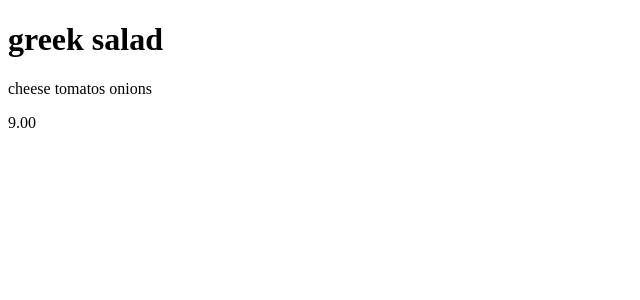
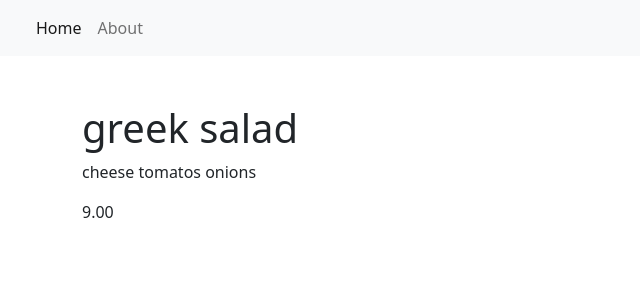
Before and after one commit to gstamb/restaurant-menu-django, a Django app: page /item/2/ in a window 1280 px wide. Shown: the top 300 px of the page, without its empty margins (0-640 px from the left). Run offline with Django 4.2, Linux system fonts and the light colour scheme; data comes from the database, SQL or seed files in the repository; some libraries are stand-ins or nearby versions.

Commit message:
Add template extention to html

```diff
--- a/restaurant_menu/urls.py
+++ b/restaurant_menu/urls.py
@@ -2,7 +2,7 @@ from django.urls import path
 from . import views
 
 urlpatterns = [
-    path('', views.MenuList.as_view(), name=''),
+    path('', views.MenuList.as_view(), name='home'),
     path('item/<int:pk>/', views.MenuItemDetail.as_view(), name='menu_item')
 
 ]
--- /dev/null
+++ b/templates/base.html
@@ -0,0 +1,38 @@
+<!DOCTYPE html>
+<html lang="en">
+    <head>
+        <meta charset="utf-8">
+        <meta name="viewport" content="width=device-width, initial-scale=1">
+        <link href="https://cdn.jsdelivr.net/npm/bootstrap@5.2.0-beta1/dist/css/bootstrap.min.css" rel="stylesheet" integrity="sha384-0evHe/X+R7YkIZDRvuzKMRqM+OrBnVFBL6DOitfPri4tjfHxaWutUpFmBp4vmVor" crossorigin="anonymous">
+        <title>Menu Products</title>
+    </head>
+    <body>
+        <nav class="navbar navbar-expand-lg bg-light">
+            <div class="container-fluid">
+                    <a class="navbar-brand" href="#"></a>
+
+                    <button class="navbar-toggler" type="button" data-bs-toggle="collapse" data-bs-target="#navbarNav" aria-controls="navbarNav" aria-expanded="false" aria-label="Toggle navigation">
+                         <span class="navbar-toggler-icon"></span>
+                    </button>
+                <div class="collapse navbar-collapse" id="navbarNav">
+                    <ul class="navbar-nav">
+                         <li class="nav-item">
+                            <a class="nav-link active" aria-current="page" href="{% url 'home' %}">Home</a>
+                        </li>
+                        <li class="nav-item">
+                            <a class="nav-link" aria-current="page" href="{% url 'home' %}">About</a>
+                        </li>
+                    </ul>
+                </div>
+            </div>
+        </nav>
+
+        {% block content %}
+        {% endblock content %}
+
+<!-- JavaScript Bundle with Popper -->
+             <script src="https://code.jquery.com/jquery-2.1.3.min.js"></script>
+        <script src="https://cdn.jsdelivr.net/npm/bootstrap@5.2.0-beta1/dist/js/bootstrap.bundle.min.js" integrity="sha384-pprn3073KE6tl6bjs2QrFaJGz5/SUsLqktiwsUTF55Jfv3qYSDhgCecCxMW52nD2" crossorigin="anonymous"></script>
+
+    </body>
+</html>
--- a/templates/menu_item_detail.html
+++ b/templates/menu_item_detail.html
@@ -1,13 +1,8 @@
-<!DOCTYPE html>
-<html lang="en">
-<head>
-    <meta charset="UTF-8">
-    <title>Title</title>
-</head>
-<body>
-  <h1> {{ item.meal }}</h1>
-  <p> {{ item.description }}</p>
-  <p> {{ item.price }}</p>
-
-</body>
-</html>
+{% extends 'base.html' %}
+{% block content %}
+    <div class="container">
+        <h1 class="pt-5">{{ item.meal }}</h1>
+        <p>{{ item.description }}</p>
+        <p>{{ item.price }}</p>
+    </div>
+{% endblock content %}
```
Also changed, not shown: templates/index.html (+23 -15 lines).
